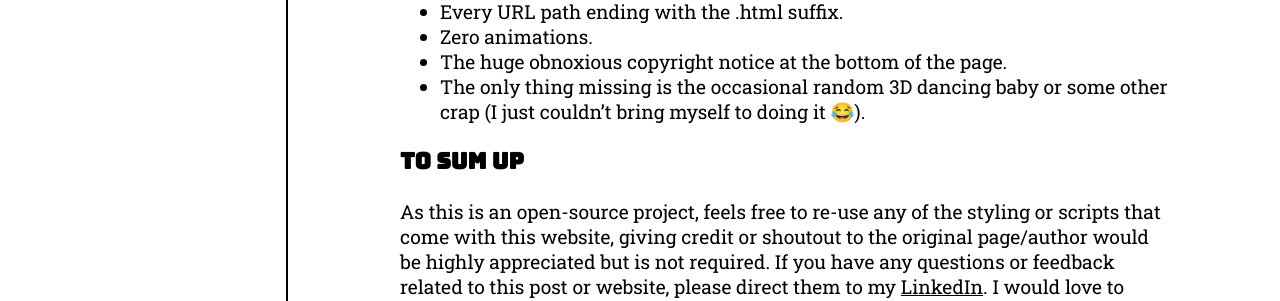
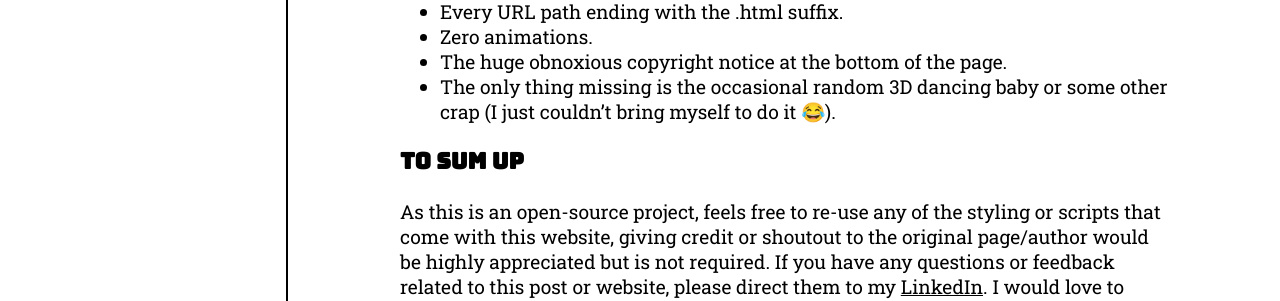
Before and after one commit to tien/tien.github.io, a Jekyll site: the page built from _posts/2019-03-31-a-break-from-SPA.md, in a window 1280 px wide. Shown: the part 1681-1982 px from the top of the page. Built offline with Jekyll 4.4.1, drawn with Linux system fonts in a browser that asks for light colours.

Commit message:
Fix grammar error

```diff
--- a/_posts/2019-03-31-a-break-from-SPA.md
+++ b/_posts/2019-03-31-a-break-from-SPA.md
@@ -43,7 +43,7 @@ Keeping in spirit with the topic of static websites, the website is designed in
 - Every URL path ending with the .html suffix.
 - Zero animations.
 - The huge obnoxious copyright notice at the bottom of the page.
-- The only thing missing is the occasional random 3D dancing baby or some other crap (I just couldn't bring myself to doing it 😂).
+- The only thing missing is the occasional random 3D dancing baby or some other crap (I just couldn't bring myself to do it 😂).
 
 ### To sum up
 
```
